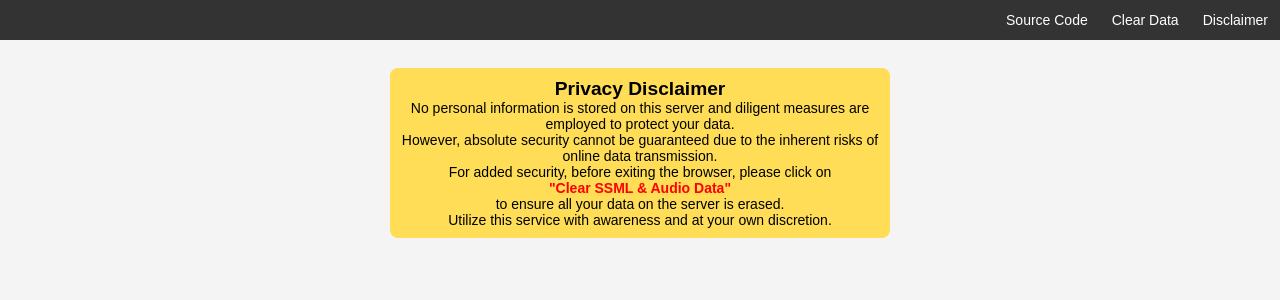
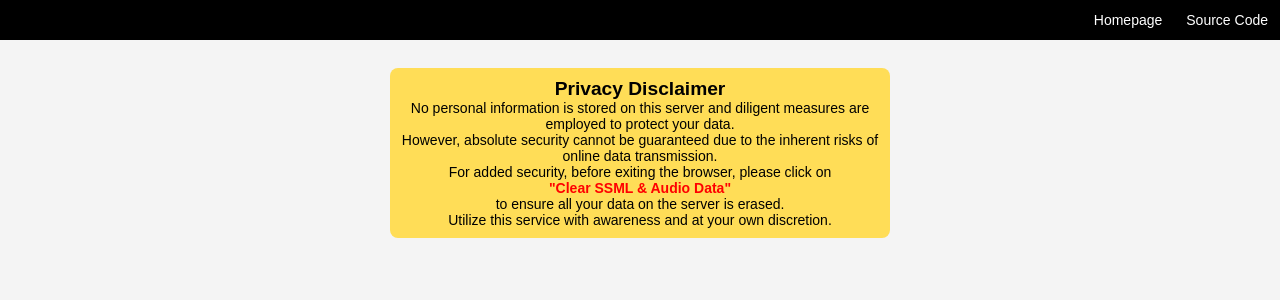
Before and after one commit to linsnotes/Flask-Web-App-Text-to-Speech, a Flask app: page /disclaimer in a window 1280 px wide. Shown: the top 300 px of the page. Run offline with Flask 3, Linux system fonts and the light colour scheme.

Commit message:
update subpages

```diff
--- a/templates/disclaimer.html
+++ b/templates/disclaimer.html
@@ -15,7 +15,7 @@
 
         .navbar {
             width: 100%;
-            background-color: #333;
+            background-color: black;
             overflow: auto;
             position: fixed;
             top: 0;
@@ -63,16 +63,13 @@
             font-weight: bold;
         }
 
-        /* Additional styling can go here */
-
     </style>
 </head>
 <body>
 
     <div class="navbar">
-        <a href="#disclaimer">Disclaimer</a>
-        <a href="/cleanup">Clear Data</a>
-        <a href="https://github.com/your-github/repo" target="_blank">Source Code</a>
+        <a href="https://github.com/linsnotes/Flask-Web-App-Text-to-Speech" target="_blank">Source Code</a>
+        <a href="/" class="home-link">Homepage</a>
     </div>
 
     <div id="disclaimer" class="disclaimer">
--- a/templates/index.html
+++ b/templates/index.html
@@ -35,7 +35,6 @@
             text-decoration: none;
             font-size: 14px;
             text-align: center;
-            font-weight: bold;
         }
 
         .navbar a:hover {
```
